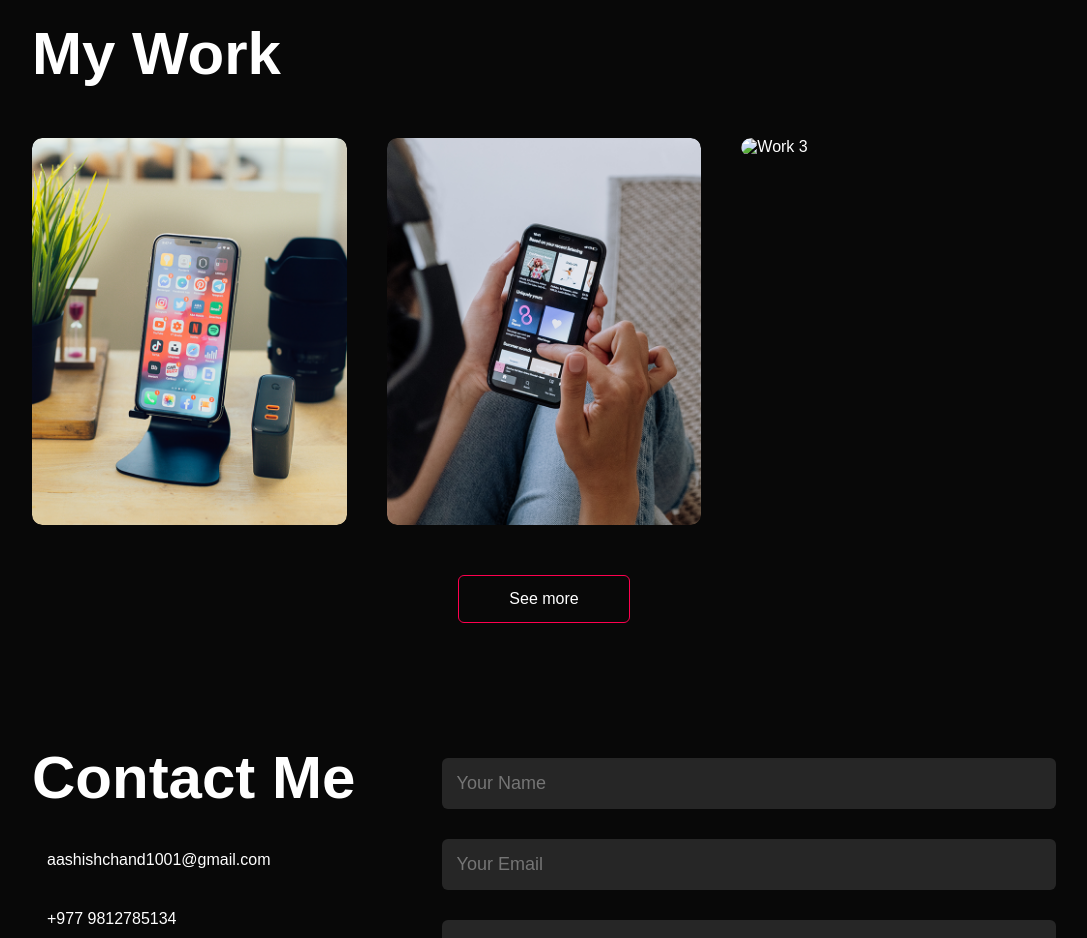
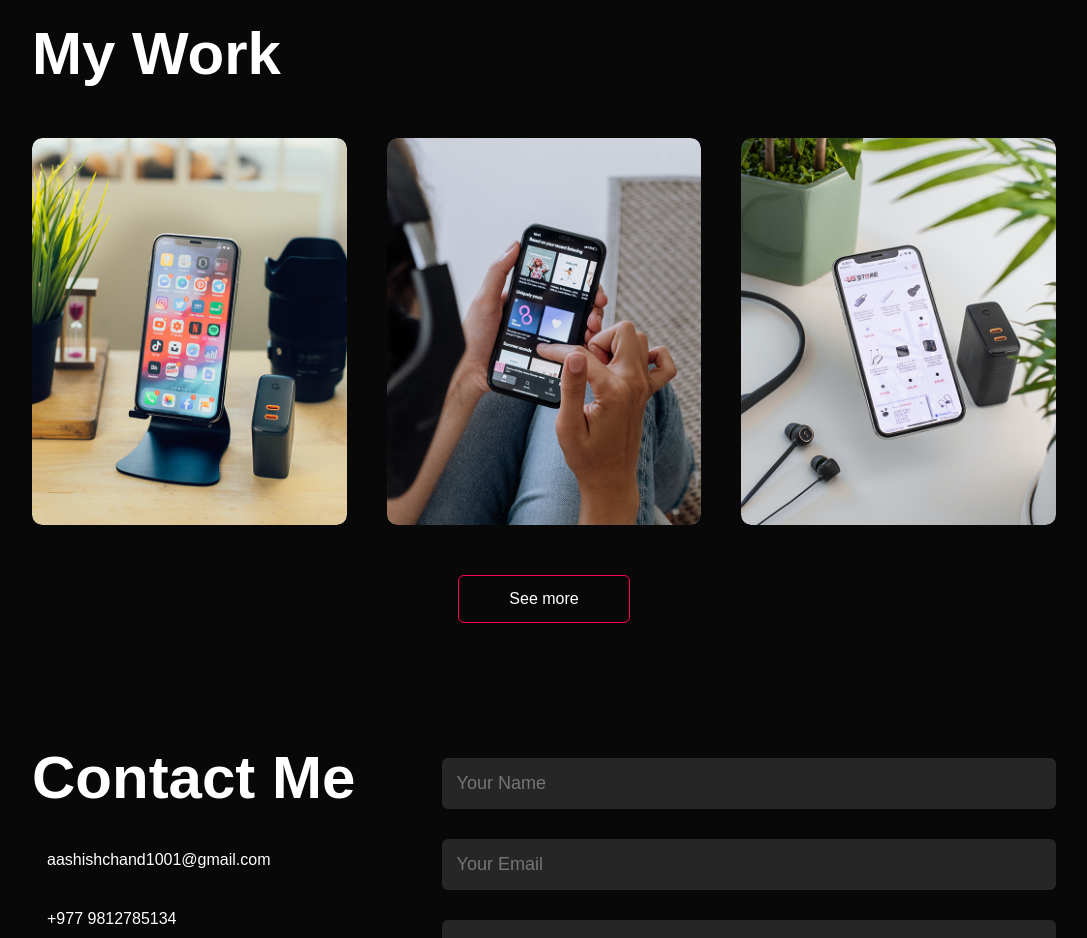
Before and after one commit to kaluchand2006/aashishchand-portfolio, a plain HTML site: page index.html in a window 1280 px wide. Shown: the part 1940-2878 px from the top of the page, without its empty margins (96-1183 px from the left). Drawn offline with Linux system fonts and the light colour scheme.

Commit message:
Update index.html

```diff
--- a/index.html
+++ b/index.html
@@ -121,7 +121,7 @@
                     </div>
                 </div>
                 <div class="work">
-                    <img src="" alt="Work 3">
+                    <img src="work-3.png" alt="Work 3">
                     <div class="layer">
                         <h3>Online Shopping App</h3>
                         <p>The app connects you to the talented people around the world. Download it from play store.</p>
```
